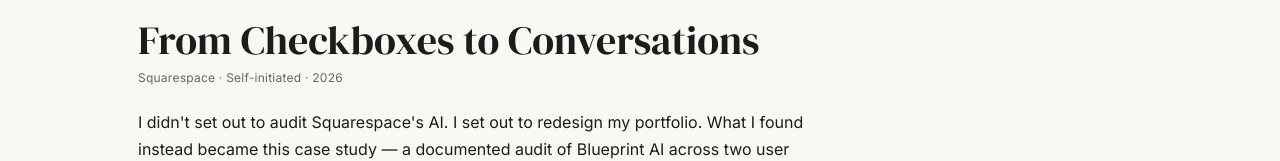
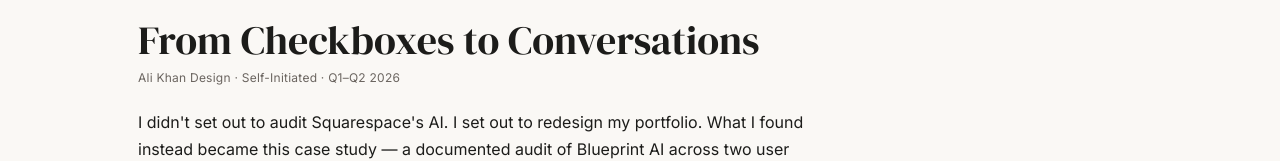
Before and after one commit to alikhandesign/alikhandesign.com, a Next.js app: page /work/squarespace-redesign in a window 1280 px wide. Shown: the part 199-360 px from the top of the page. Built offline with nearby package versions, Linux system fonts and the light colour scheme; no server answers.

Commit message:
Standardize DetailsCard schema for signify-rebrand and squarespace-redesign (remaining two case studies from the audit)

```diff
--- a/app/work/signify-rebrand/page.tsx
+++ b/app/work/signify-rebrand/page.tsx
@@ -5,11 +5,11 @@ import ProjectPage from '@/app/components/ProjectPage'
 export default function Page() {
   return <ProjectPage
     title="Signify Health Rebrand"
-    company="Signify Health"
+    company="Signify Health · Q4 2019–Q1 2020"
     tags={['Brand Design', 'Web Design']}
     hook="A rebrand isn't just a new logo. It's a statement about who you've become. When Signify Health's mission evolved, the visual identity needed to catch up — and the website needed to prove the change was real."
     hero="/images/work/signify-rebrand/signify-rebrand-homepage-mockup.jpg"
-    details={[{ label: 'Company', value: 'Signify Health' }, { label: 'Partner', value: 'W2O Group' }, { label: 'Role', value: 'Brand & Web Designer' }, { label: 'Outcome', value: '50% increase in website traffic' }]}
+    details={[{ label: 'My Role', value: 'Website & Brand Designer' }, { label: 'Methods', value: 'Brand translation, IA & navigation design' }, { label: 'Tools', value: 'HubSpot CMS, HubL' }, { label: 'Status', value: 'Shipped rebrand & website relaunch' }]}
     sections={[
       { label: 'The Brief', title: 'Translating a new brand into a live digital experience', body: ['Signify Health was expanding its scope and needed a brand refresh that reflected its evolved position in the healthcare ecosystem. In partnership with W2O Group, I contributed to the visual identity redesign and led the website redesign — ensuring the new brand translated from guidelines into a live digital experience.'] },
       { label: 'The Problem', title: 'A brand that no longer reflected the mission', body: ['The existing brand and website were built for an earlier, narrower version of what Signify Health did. As the company\'s mission expanded to include a broader range of home-based care services, the visual identity and digital presence felt misaligned. The website wasn\'t communicating the full scope or credibility of what Signify Health had become.'] },
--- a/app/work/squarespace-redesign/page.tsx
+++ b/app/work/squarespace-redesign/page.tsx
@@ -158,7 +158,7 @@ export default function SquarespaceRedesignPage() {
   return (
     <CaseStudyPage
       title="From Checkboxes to Conversations"
-      company="Squarespace · Self-initiated · 2026"
+      company="Ali Khan Design · Self-Initiated · Q1–Q2 2026"
       tags={['AI Design', 'UX Research', 'Interaction Design']}
       hook="I didn't set out to audit Squarespace's AI. I set out to redesign my portfolio. What I found instead became this case study — a documented audit of Blueprint AI across two user journeys, twenty distinct failure modes, and a redesign grounded in the principles I use every time I work with AI as a design tool."
       metrics={[
@@ -168,10 +168,10 @@ export default function SquarespaceRedesignPage() {
         { value: '4', label: 'Design principles' },
       ]}
       details={[
-        { label: 'My Role', value: 'Solo — UX Research, Interaction Design, Prototyping' },
+        { label: 'My Role', value: 'UX Researcher, Interaction Designer' },
         { label: 'Methods', value: 'Comparative audit, failure mode taxonomy, interaction design' },
         { label: 'Tools', value: 'Claude, Figma, Next.js, Vercel' },
-        { label: 'Type', value: 'Self-initiated, 2026' },
+        { label: 'Status', value: 'Shipped audit; findings feeding into AI Interface Pattern Library' },
       ]}
       sections={['the-context', 'the-problem', 'the-research', 'the-insight', 'the-design', 'the-outcomes', 'the-reflection']}
       heroImage="/images/work/squarespace-redesign/hero-before-after.jpg"
```
